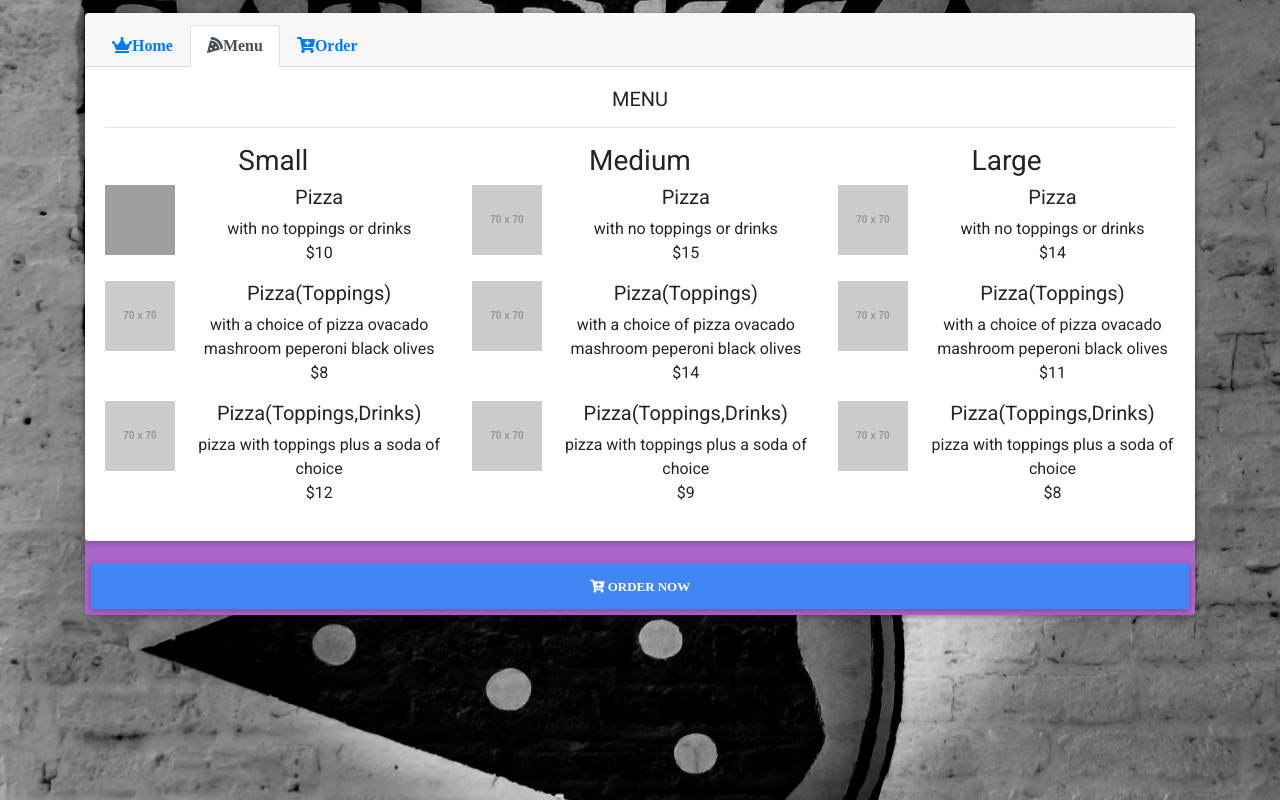
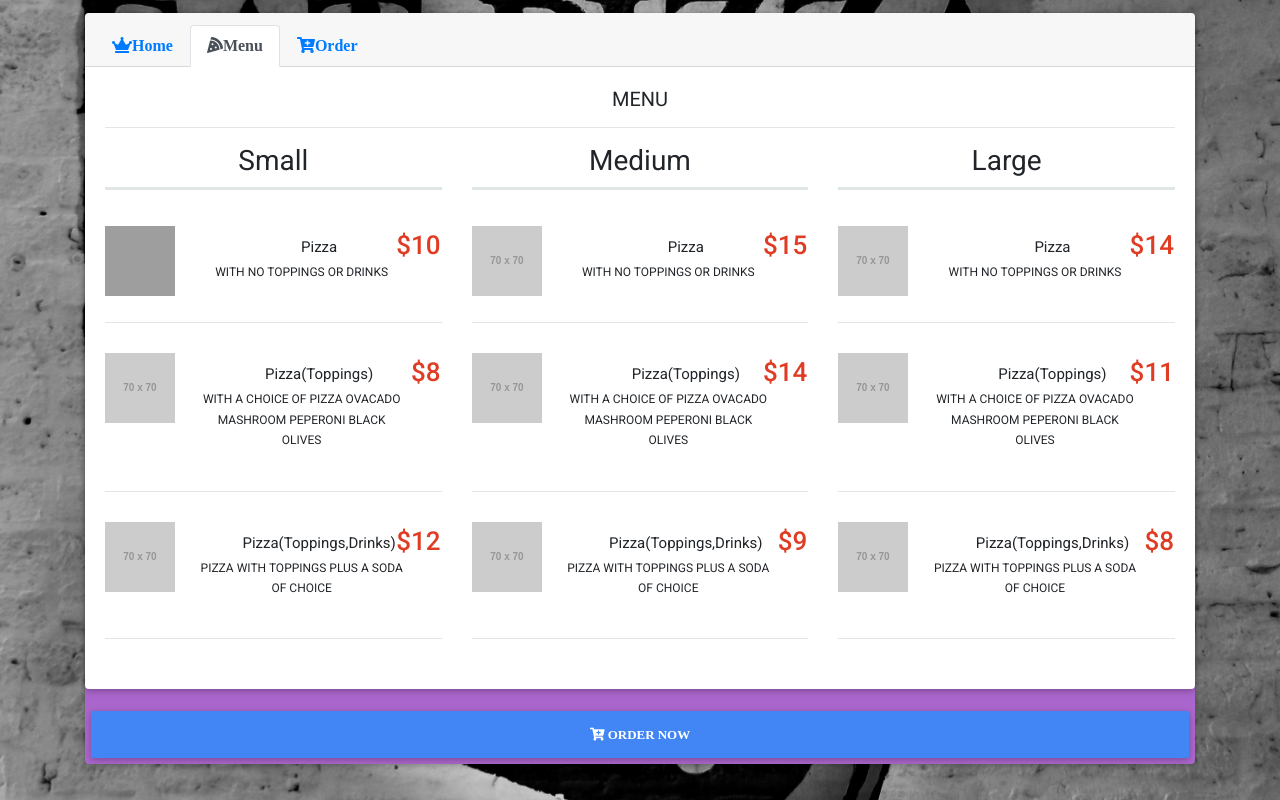
Before and after one commit to NgugiMuthoni/pizza, a plain HTML site: page menu.html in a window 1280 px wide. Drawn offline with nearby package versions, Linux system fonts and the light colour scheme; grey boxes are pictures that could not be loaded; placeholder pictures from the web are drawn by us.

Commit message:
added styles for the menu page

```diff
--- a/css/main.css
+++ b/css/main.css
@@ -8,3 +8,15 @@ body{
     background-attachment: fixed;
     height: 100%;
 }
+
+
+.menu-block { margin-bottom: 30px; }
+.menu-title { border-bottom: 3px solid #e0e6e3; margin-bottom: 36px; padding-bottom: 10px; }
+.menu-content { border-bottom: 1px solid #e0e6e3; margin-bottom: 30px; }
+.dish-img { }
+.dish-content { margin-top: 12px; margin-bottom: 40px; }
+.dish-meta { font-size: 12px; text-transform: uppercase; display: block; width: 210px; line-height: 1.7; }
+.dish-title { margin-bottom: 6px; font-size: 15px; text-transform: uppercase; font-weight: 500; position: relative; }
+.dish-price { position: absolute; right: 16px; top: 0px; font-size: 26px; color: #e03c23; font-weight: 500;  }
+.well-block .dish-meta { width: 100%; }
+.well-block .dish-price { font-size: 26px; color: #e03c23; font-weight: 500; font-family: 'Zilla Slab', serif; position: inherit; }
```
